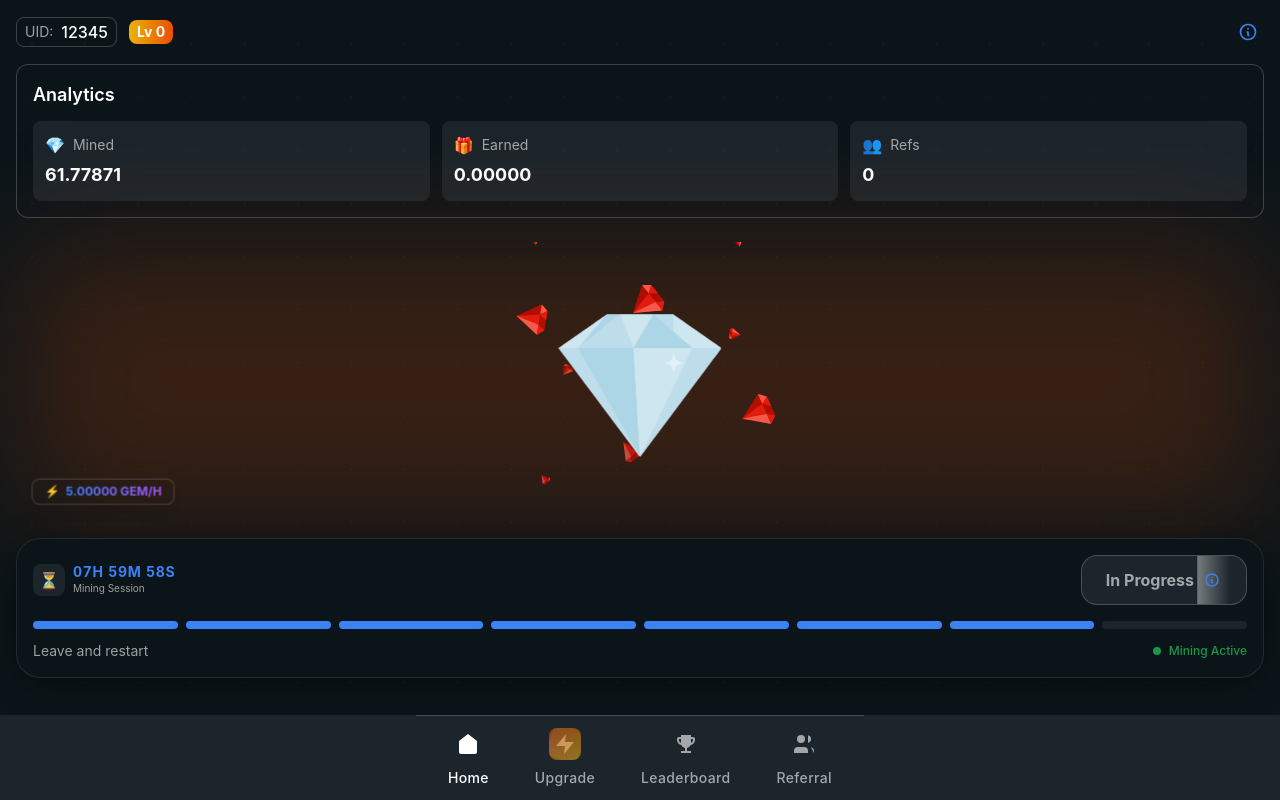
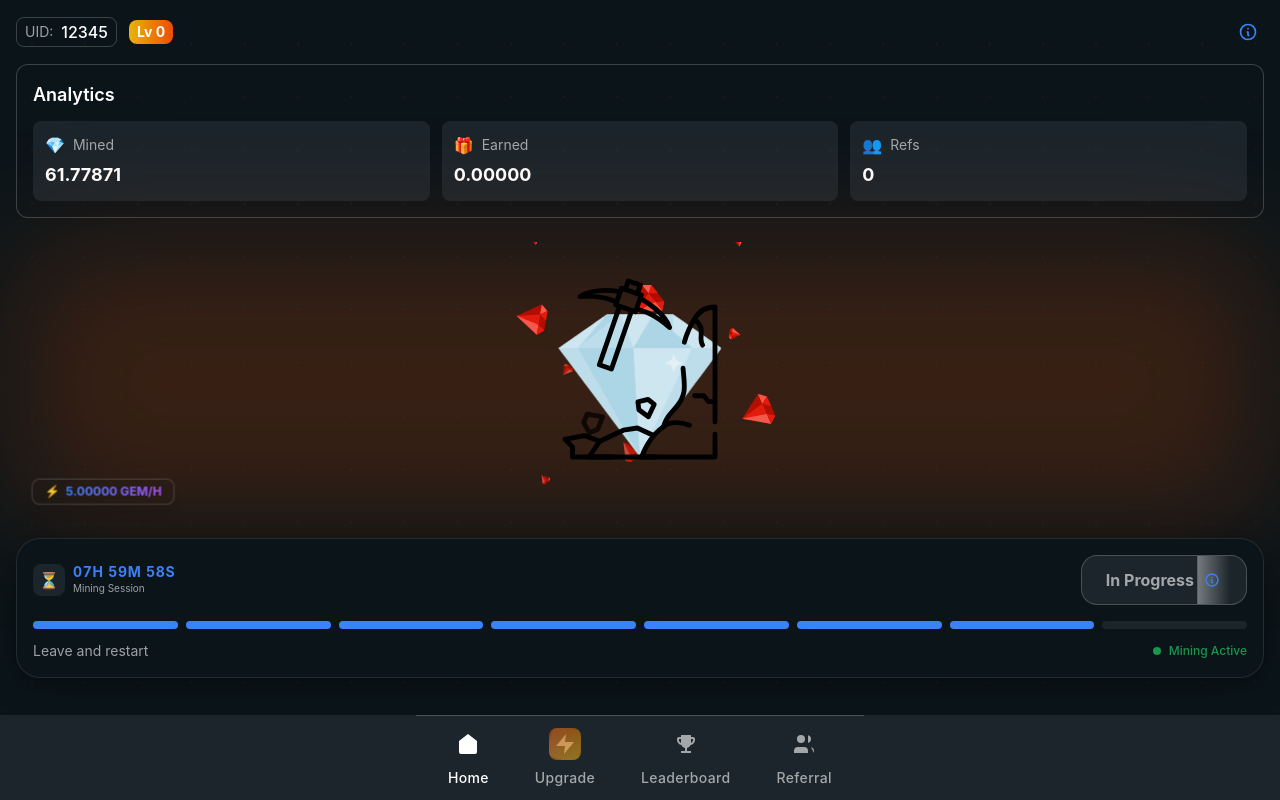
Before and after one commit to SubscriptionEchor/GEM, a React (Vite) app: page / in a window 1280 px wide. Both pictures are taken after a click on the button "Start Mining". Built offline with nearby package versions, Linux system fonts and the light colour scheme.

Commit message:
added on top mining animation

```diff
--- a/src/components/HomePage.tsx
+++ b/src/components/HomePage.tsx
@@ -3,6 +3,7 @@ import { motion } from 'framer-motion';
 import { formatNumber } from '../utils/numberUtils';
 import clsx from 'clsx';
 import Lottie from 'lottie-react';
+import miningHillAnimation from '../assets/animations/mining hill.json';
 import { AnimatePresence } from 'framer-motion';
 import fallingDiamondsAnimation from '../assets/animations/diamond falling.json';
 import diamondAnimation from '../assets/animations/diamond.json';
@@ -196,6 +197,23 @@ const HomePage: React.FC<HomePageProps> = () => {
             style={{ width: '100%', height: '100%' }}
           />
           </div>
+        )}
+
+        {/* Pick Axe Animation */}
+        {miningActive && (
+          <motion.div
+            className="absolute left-1/2 top-1/2 -translate-x-1/2 -translate-y-1/2 w-[250px] h-[250px] z-20"
+            initial={{ opacity: 0 }}
+            animate={{ opacity: 1 }}
+            exit={{ opacity: 0 }}
+          >
+            <Lottie
+              animationData={miningHillAnimation}
+              loop={true}
+              autoplay={true}
+              style={{ width: '100%', height: '100%' }}
+            />
+          </motion.div>
         )}
 
         {/* Orbiting Elements */}
```
Also changed, not shown: 1 other file (tests, documents, lock files or other folders).
